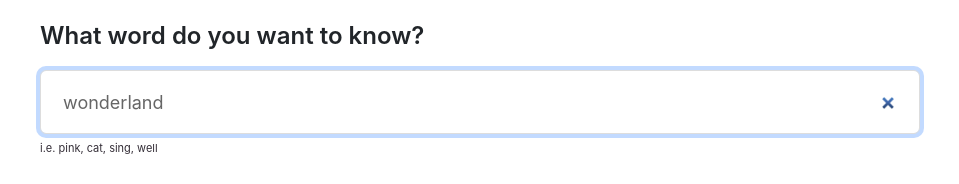
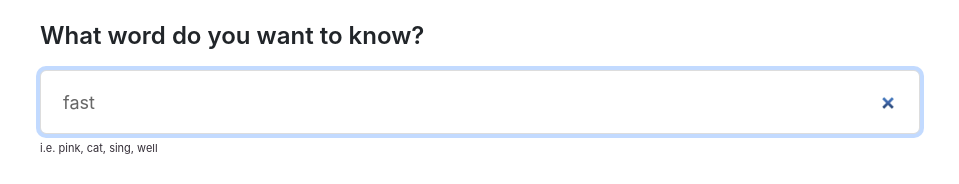
Before and after one commit to gh4ever/dictionary-react-app, a React (Create React App) app: page / in a window 1280 px wide. Shown: the part 335-519 px from the top of the page, without its empty margins (160-1119 px from the left). Built offline with nearby package versions, Linux system fonts and the light colour scheme; no server answers.

Commit message:
css and dark-content added
css

```diff
--- a/src/App.css
+++ b/src/App.css
@@ -28,6 +28,11 @@
   max-width: 15px;
 }
 
+.black-context {
+  background-color: #202124;
+  color: #8ab4f8;
+}
+
 .white-content {
-  background: #e4e4e4;
+  background-color: #f9f7fe;
 }
--- a/src/App.js
+++ b/src/App.js
@@ -25,7 +25,6 @@ export default function App() {
                     changeTheme(darkMode ? themes.light : themes.dark)
                   }}
                 >
-                  <i className={darkMode ? 'fas fa-sun' : 'fas fa-moon'}></i>
                   <span className="d-lg-none d-md-block">Switch mode</span>
                 </Button>
               )}
@@ -39,8 +38,8 @@ export default function App() {
             <img src={logo} className="logo" alt="logo" />
           </a>
         </header>
-        <Dictionary defaultKeyword="wonderland" />
-        <Result defaultKeyword="wonderland" />
+        <Dictionary defaultKeyword="fast" />
+        <Result defaultKeyword="fast" />
         <footer>
           This 💋Cheshire Cat🙀 dictionary is built by Erika{' '}
           <a
--- a/src/Meaning.js
+++ b/src/Meaning.js
@@ -11,8 +11,8 @@ export default function Meaning(props) {
         {props.meaning.definitions.map(function (definition, index) {
           return (
             <div key={index}>
-              <p>{definition.definition}</p>
-              <em>{definition.example}</em>
+              <p> • {definition.definition}</p>
+              <em> {definition.example}</em>
               <Synonyms synonyms={definition.synonyms} />
               <Antonyms antonyms={definition.antonyms} />
             </div>
```
